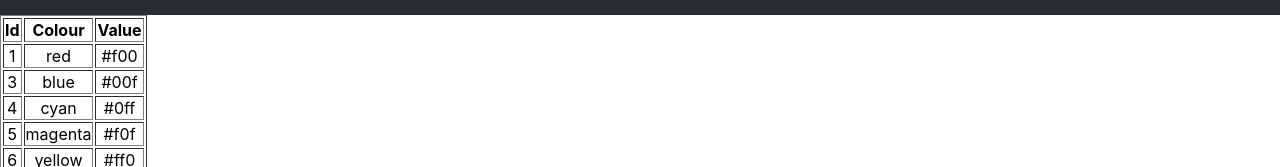
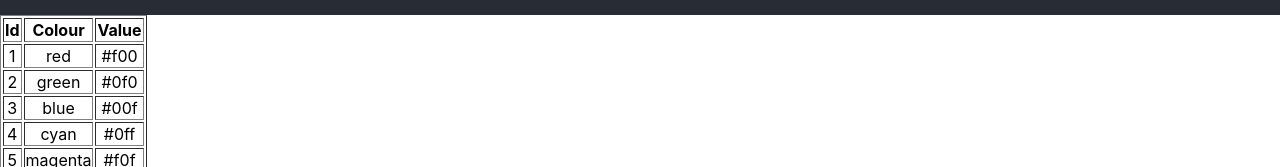
Before and after one commit to Dhorajiyakrunal/demo, a React (Create React App) app: page / in a window 1280 px wide. Shown: the part 785-952 px from the top of the page. Built offline with nearby package versions, Linux system fonts and the light colour scheme.

Commit message:
update sparade mmehod

```diff
--- a/src/App.js
+++ b/src/App.js
@@ -4,7 +4,49 @@ import data from './data.json';
 
 function App() {
 
-  const filter = data.filter((i)=> i.id !=2)
+  const array1 =[
+    {
+      "id": "1",
+      "color": "red",
+      "value": "#f00"
+    },
+    {
+      "id": "2",
+      "color": "green",
+      "value": "#0f0"
+    },
+    {
+      "id": "3",
+      "color": "blue",
+      "value": "#00f"
+    }
+  ]
+
+  const array2 =[
+    {
+      "id": "4",
+      "color": "cyan",
+      "value": "#0ff"
+    },
+    {
+      "id": "5",
+      "color": "magenta",
+      "value": "#f0f"
+    },
+    {
+      "id": "6",
+      "color": "yellow",
+      "value": "#ff0"
+    },
+    {
+      "id": "7",
+      "color": "black",
+      "value": "#000"
+    }
+  ]
+
+  // const filter = data.filter((i) => i.id != 2)
+  const array = [...array1,...array2]
 
 
   return (
@@ -28,7 +70,7 @@ function App() {
             <th>Colour</th>
             <th>Value</th>
           </tr>
-        {filter.map((i) => {
+          {array.map((i) => {
             return (
               <tr>
                 <td>{i.id}</td>
```
Lines whose indentation alone changed are shown as unchanged.
